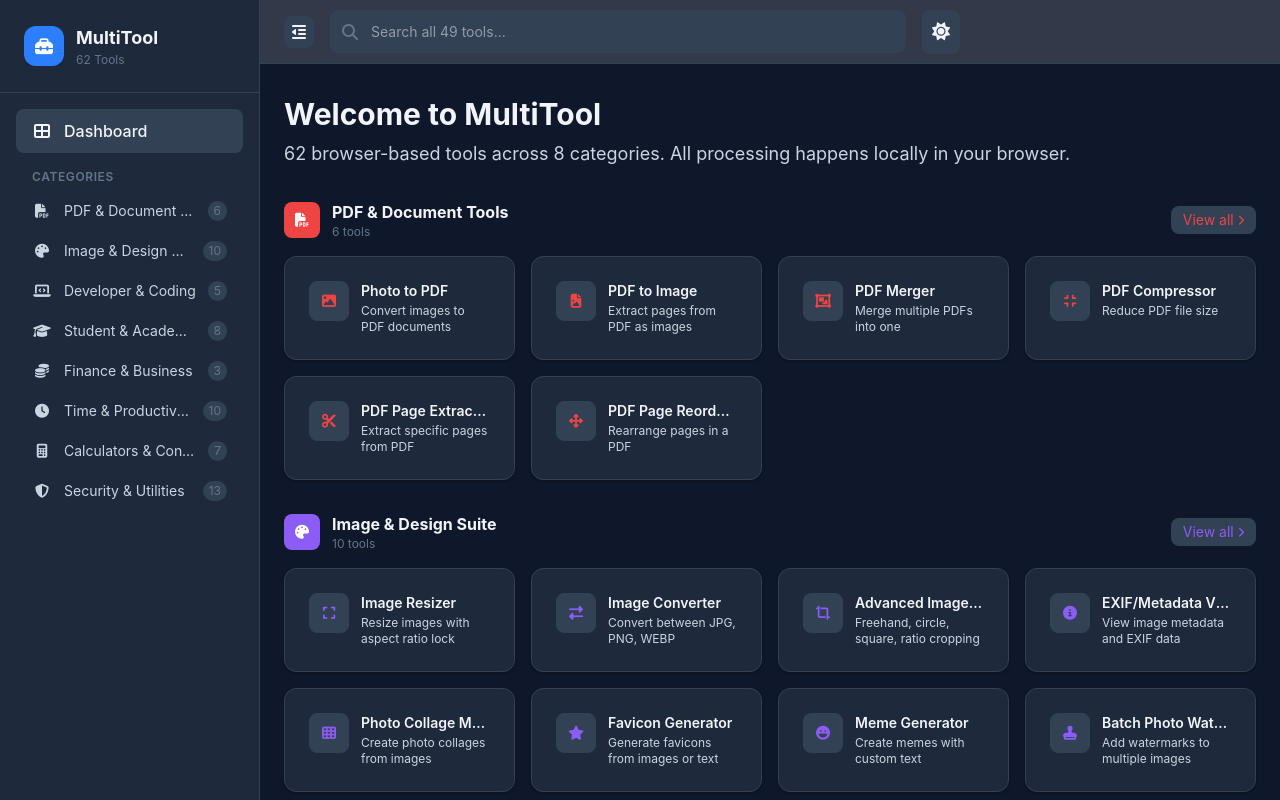
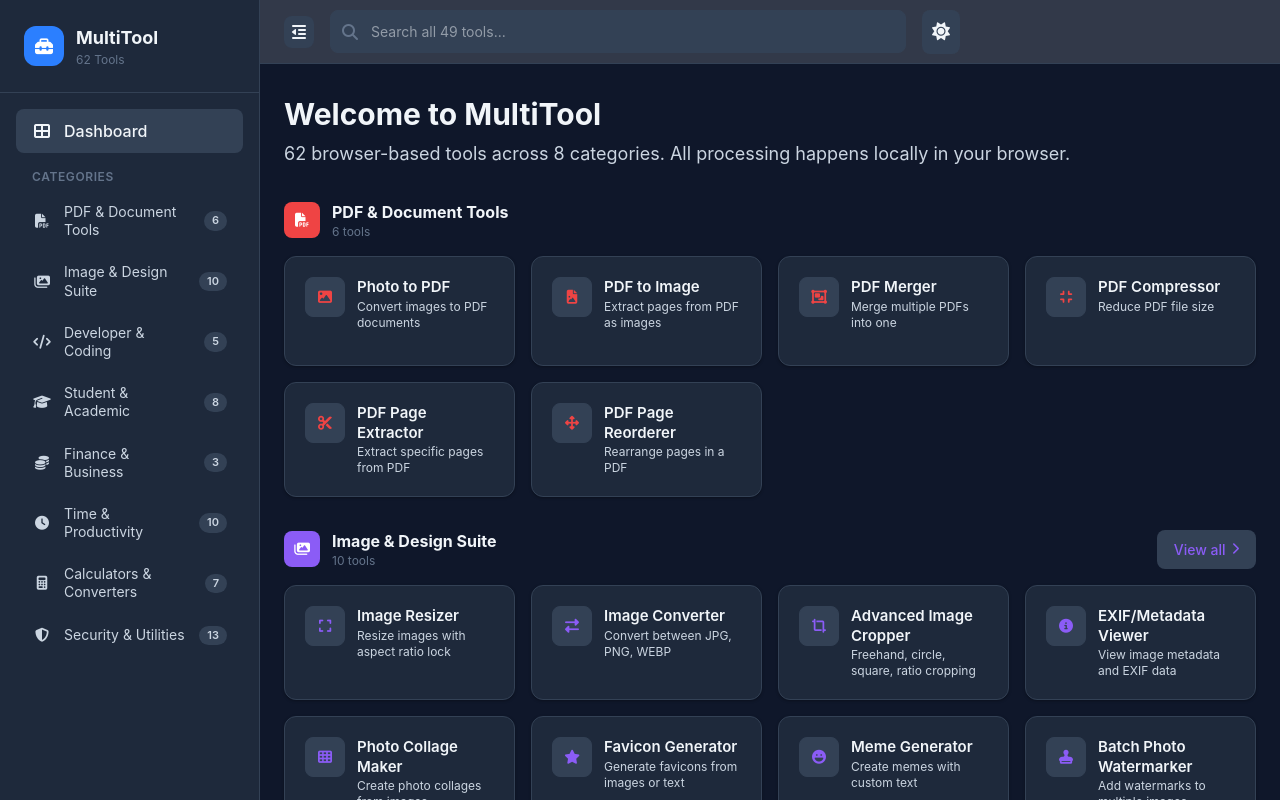
Before and after one commit to Shishir-ip/Multi-Tool-Utility-Web-App, a React (Vite) app: page /#/dashboard in a window 1280 px wide. Both pictures are taken after a click on the button "Dashboard". Shown: the top 800 px of the page. Built offline with nearby package versions, Linux system fonts and the light colour scheme.

Commit message:
task snapshot 239193f8-edac-4b0b-83a3-e11ec5c43bf5

```diff
--- a/src/App.tsx
+++ b/src/App.tsx
@@ -277,15 +277,15 @@ function App() {
               <button
                 key={cat.id}
                 onClick={() => selectCategory(cat.name)}
-                className="w-full text-left px-3 sm:px-4 py-2 rounded-lg mb-1 text-sm transition-all flex items-center gap-3 group"
+                className="w-full text-left px-3 sm:px-4 py-2.5 rounded-lg mb-1 text-sm transition-all flex items-center gap-3 group"
                 style={{
                   background: isActive ? 'var(--bg-tertiary)' : 'transparent',
                   color: isActive ? cat.color : 'var(--text-secondary)'
                 }}
               >
                 <i className={`fas ${cat.icon} w-5 text-center flex-shrink-0`} style={{ color: isActive ? cat.color : undefined }}></i>
-                <span className="truncate flex-1">{cat.name}</span>
-                <span className="text-xs px-1.5 py-0.5 rounded-full flex-shrink-0" style={{ background: 'var(--bg-tertiary)', color: 'var(--text-muted)' }}>{toolCount}</span>
+                <span className="sidebar-category-name">{cat.name}</span>
+                <span className="sidebar-badge">{toolCount}</span>
               </button>
             );
           })}
@@ -393,9 +393,14 @@ function App() {
             )}
 
             {/* Category Sections */}
-            {CATEGORIES.filter(cat => toolsByCategory[cat.name]?.length).map(cat => (
+            {CATEGORIES.filter(cat => toolsByCategory[cat.name]?.length).map(cat => {
+              const categoryTools = toolsByCategory[cat.name];
+              const maxDisplay = 8; // Show "View all" only if more than this
+              const shouldShowViewAll = !activeCategory && !searchQuery && categoryTools.length > maxDisplay;
+
+              return (
                 <section key={cat.id} className="mb-6 sm:mb-8">
-                <div className="flex items-center justify-between mb-3 sm:mb-4">
+                  <div className="section-header flex items-center justify-between mb-3 sm:mb-4">
                     <div className="flex items-center gap-2 sm:gap-3">
                       <div className="w-8 h-8 sm:w-9 sm:h-9 rounded-lg flex items-center justify-center" style={{ background: cat.color }}>
                         <i className={`fas ${cat.icon} text-white text-xs sm:text-sm`}></i>
@@ -403,17 +408,17 @@ function App() {
                       <div>
                         <h3 className="font-bold text-sm sm:text-base" style={{ color: 'var(--text-primary)' }}>{cat.name}</h3>
                         <p className="text-[10px] sm:text-xs" style={{ color: 'var(--text-muted)' }}>
-                        {toolsByCategory[cat.name].length} tools
+                          {categoryTools.length} tools
                         </p>
                       </div>
                     </div>
-                  {!activeCategory && !searchQuery && (
+                    {shouldShowViewAll && (
                       <button
                         onClick={() => selectCategory(cat.name)}
-                      className="text-xs sm:text-sm px-2 sm:px-3 py-1 rounded-lg transition-all flex items-center gap-1"
+                        className="view-all-btn"
                         style={{ color: cat.color, background: 'var(--bg-tertiary)' }}
                       >
-                      View all <i className="fas fa-chevron-right text-[8px] sm:text-[10px]"></i>
+                        View all <i className="fas fa-chevron-right text-xs"></i>
                       </button>
                     )}
                   </div>
@@ -436,7 +441,7 @@ function App() {
                           <i className={`fas ${tool.icon} text-sm`} style={{ color: cat.color }}></i>
                         </div>
                         <div className="flex-1 min-w-0">
-                          <h4 className="font-semibold text-sm truncate" style={{ color: 'var(--text-primary)' }}>{tool.name}</h4>
+                          <h4 className="tool-card-title">{tool.name}</h4>
                           <p className="text-xs line-clamp-2 mt-0.5" style={{ color: 'var(--text-secondary)' }}>{tool.description}</p>
                         </div>
                       </div>
@@ -444,7 +449,8 @@ function App() {
                   ))}
                 </div>
                 </section>
-            ))}
+              );
+            })}
 
             {filteredTools.length === 0 && (
               <div className="text-center py-12 sm:py-16">
--- a/src/index.css
+++ b/src/index.css
@@ -189,7 +189,7 @@ body {
   }
 }
 
-/* Cards */
+/* Cards — Uniform height for consistent grid (Issues #6, #14) */
 .tool-card {
   background: var(--card-bg);
   border: 1px solid var(--border-color);
@@ -198,11 +198,15 @@ body {
   box-shadow: var(--card-shadow);
   transition: all var(--transition-speed) ease;
   cursor: pointer;
+  min-height: 100px;
+  display: flex;
+  flex-direction: column;
 }
 
 @media (min-width: 640px) {
   .tool-card {
-    padding: 24px;
+    padding: 20px;
+    min-height: 110px;
   }
 }
 
@@ -217,13 +221,13 @@ body {
   outline-offset: 2px;
 }
 
-/* Buttons — responsive base */
-.btn-primary {
-  background: var(--accent);
-  color: white;
+/* Buttons — Unified System (Issue #1: Consolidate to 3 variants) */
+.btn-primary,
+.btn-secondary,
+.btn-ghost {
   padding: 10px 16px;
   border-radius: 8px;
-  font-weight: 600;
+  font-weight: 500;
   font-size: 14px;
   transition: all 0.2s;
   border: none;
@@ -233,16 +237,26 @@ body {
   display: inline-flex;
   align-items: center;
   justify-content: center;
+  gap: 8px;
 }
 
 @media (min-width: 640px) {
-  .btn-primary {
+  .btn-primary,
+  .btn-secondary,
+  .btn-ghost {
     padding: 10px 20px;
     font-size: 15px;
   }
 }
 
-.btn-primary:hover {
+/* Primary: Main actions */
+.btn-primary {
+  background: var(--accent);
+  color: white;
+  font-weight: 600;
+}
+
+.btn-primary:hover:not(:disabled) {
   background: var(--accent-hover);
   transform: translateY(-1px);
 }
@@ -253,32 +267,37 @@ body {
   transform: none;
 }
 
+/* Secondary: Alternative actions */
 .btn-secondary {
   background: var(--bg-tertiary);
   color: var(--text-primary);
-  padding: 10px 16px;
-  border-radius: 8px;
-  font-weight: 500;
-  font-size: 14px;
   border: 1px solid var(--border-color);
-  cursor: pointer;
-  transition: all 0.2s;
-  white-space: nowrap;
-  min-height: 40px;
-  display: inline-flex;
-  align-items: center;
-  justify-content: center;
 }
 
-@media (min-width: 640px) {
-  .btn-secondary {
-    padding: 10px 20px;
-    font-size: 15px;
-  }
+.btn-secondary:hover:not(:disabled) {
+  background: var(--border-color);
 }
 
-.btn-secondary:hover {
-  background: var(--border-color);
+.btn-secondary:disabled {
+  opacity: 0.5;
+  cursor: not-allowed;
+}
+
+/* Ghost: Subtle actions */
+.btn-ghost {
+  background: transparent;
+  color: var(--text-secondary);
+  border: 1px solid transparent;
+}
+
+.btn-ghost:hover:not(:disabled) {
+  background: var(--bg-tertiary);
+  border-color: var(--border-color);
+}
+
+.btn-ghost:disabled {
+  opacity: 0.5;
+  cursor: not-allowed;
 }
 
 /* Tool Container — responsive padding */
@@ -490,6 +509,81 @@ canvas, img, video, iframe {
   height: auto;
 }
 
+/* Sidebar category badges — Better spacing & contrast (Issues #8, #9, #12) */
+.sidebar-badge {
+  font-size: 11px;
+  font-weight: 600;
+  padding: 2px 8px;
+  border-radius: 10px;
+  background: var(--border-color);
+  color: var(--text-secondary);
+  margin-left: auto;
+  flex-shrink: 0;
+  line-height: 1.4;
+}
+
+/* Sidebar category names — Allow wrapping instead of truncation (Issues #2-4) */
+.sidebar-category-name {
+  flex: 1;
+  min-width: 0;
+  line-height: 1.3;
+  word-break: break-word;
+  hyphens: auto;
+}
+
+/* View all button — Larger & more prominent (Issues #10, #16) */
+.view-all-btn {
+  font-size: 13px;
+  font-weight: 500;
+  padding: 6px 14px;
+  border-radius: 8px;
+  transition: all 0.2s;
+  display: inline-flex;
+  align-items: center;
+  gap: 6px;
+  border: 1px solid transparent;
+  cursor: pointer;
+  white-space: nowrap;
+  flex-shrink: 0;
+}
+
+@media (min-width: 640px) {
+  .view-all-btn {
+    font-size: 14px;
+    padding: 8px 16px;
+  }
+}
+
+.view-all-btn:hover {
+  transform: translateX(2px);
+  border-color: currentColor;
+  opacity: 0.9;
+}
+
+/* Section header alignment (Issue #15) */
+.section-header {
+  padding-left: 0;
+  margin-left: 0;
+}
+
+/* Tool card title — Allow wrapping for long names (Issue #5) */
+.tool-card-title {
+  font-weight: 600;
+  font-size: 14px;
+  line-height: 1.3;
+  color: var(--text-primary);
+  display: -webkit-box;
+  -webkit-line-clamp: 2;
+  -webkit-box-orient: vertical;
+  overflow: hidden;
+}
+
+@media (min-width: 640px) {
+  .tool-card-title {
+    font-size: 15px;
+  }
+}
+
 /* Ensure scrollable containers don't break layout */
 .overflow-auto-safe {
   overflow-x: auto;
--- a/src/types.ts
+++ b/src/types.ts
@@ -16,13 +16,13 @@ export interface Category {
 
 export const CATEGORIES: Category[] = [
   { id: 'pdf-document', name: 'PDF & Document Tools', icon: 'fa-file-pdf', color: '#ef4444' },
-  { id: 'image-design', name: 'Image & Design Suite', icon: 'fa-palette', color: '#8b5cf6' },
-  { id: 'developer', name: 'Developer & Coding', icon: 'fa-laptop-code', color: '#10b981' },
+  { id: 'image-design', name: 'Image & Design Suite', icon: 'fa-images', color: '#8b5cf6' },
+  { id: 'developer', name: 'Developer & Coding', icon: 'fa-code', color: '#10b981' },
   { id: 'student', name: 'Student & Academic', icon: 'fa-graduation-cap', color: '#f59e0b' },
   { id: 'finance', name: 'Finance & Business', icon: 'fa-coins', color: '#06b6d4' },
   { id: 'time', name: 'Time & Productivity', icon: 'fa-clock', color: '#ec4899' },
   { id: 'calculators', name: 'Calculators & Converters', icon: 'fa-calculator', color: '#3b82f6' },
-  { id: 'security', name: 'Security & Utilities', icon: 'fa-shield-halved', color: '#6366f1' },
+  { id: 'security', name: 'Security & Utilities', icon: 'fa-shield-alt', color: '#6366f1' },
 ];
 
 export const TOOLS: Tool[] = [
```
Also changed, not shown: 1 other file (tests, documents, lock files or other folders). Lines whose indentation alone changed are shown as unchanged.
